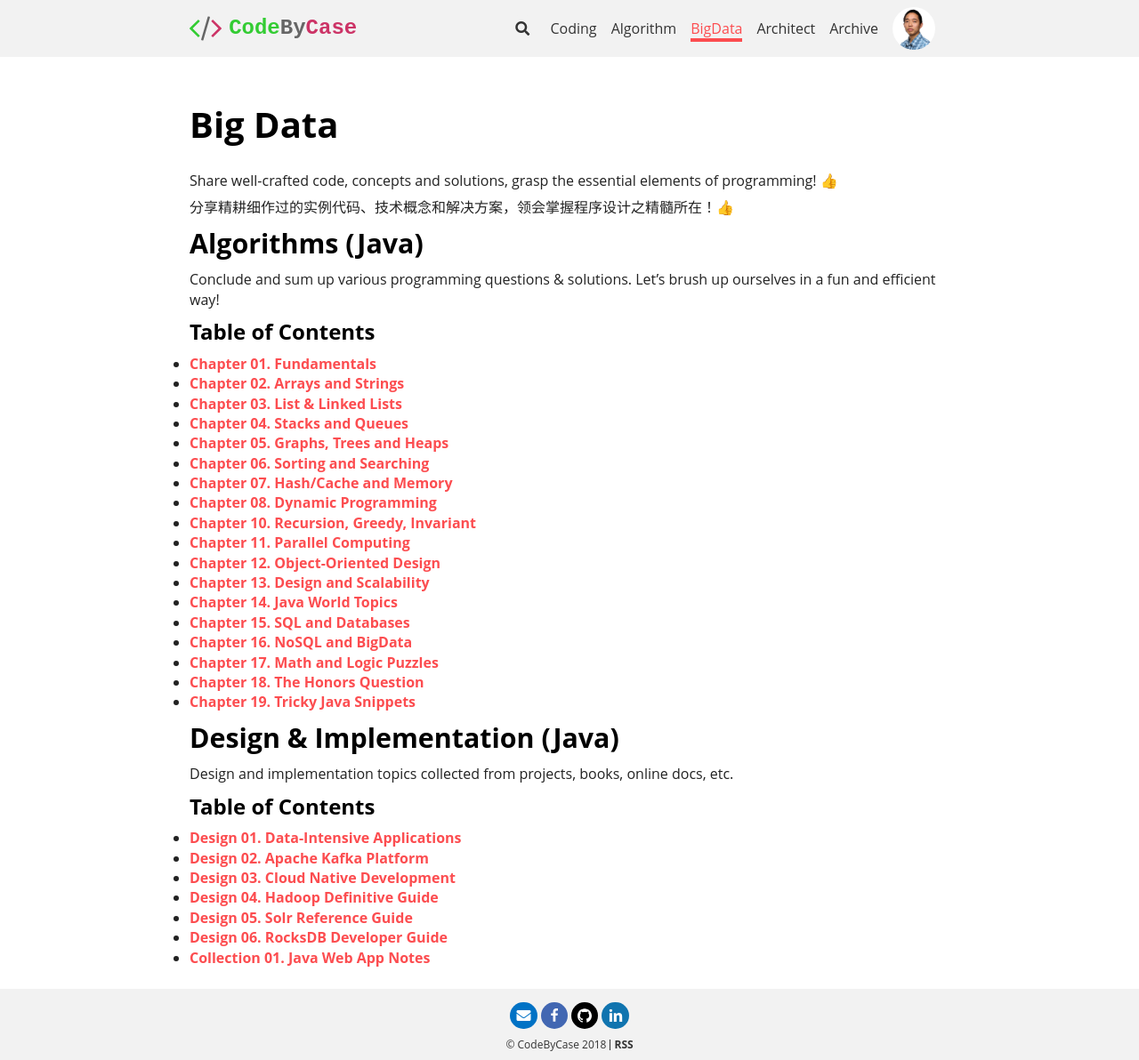
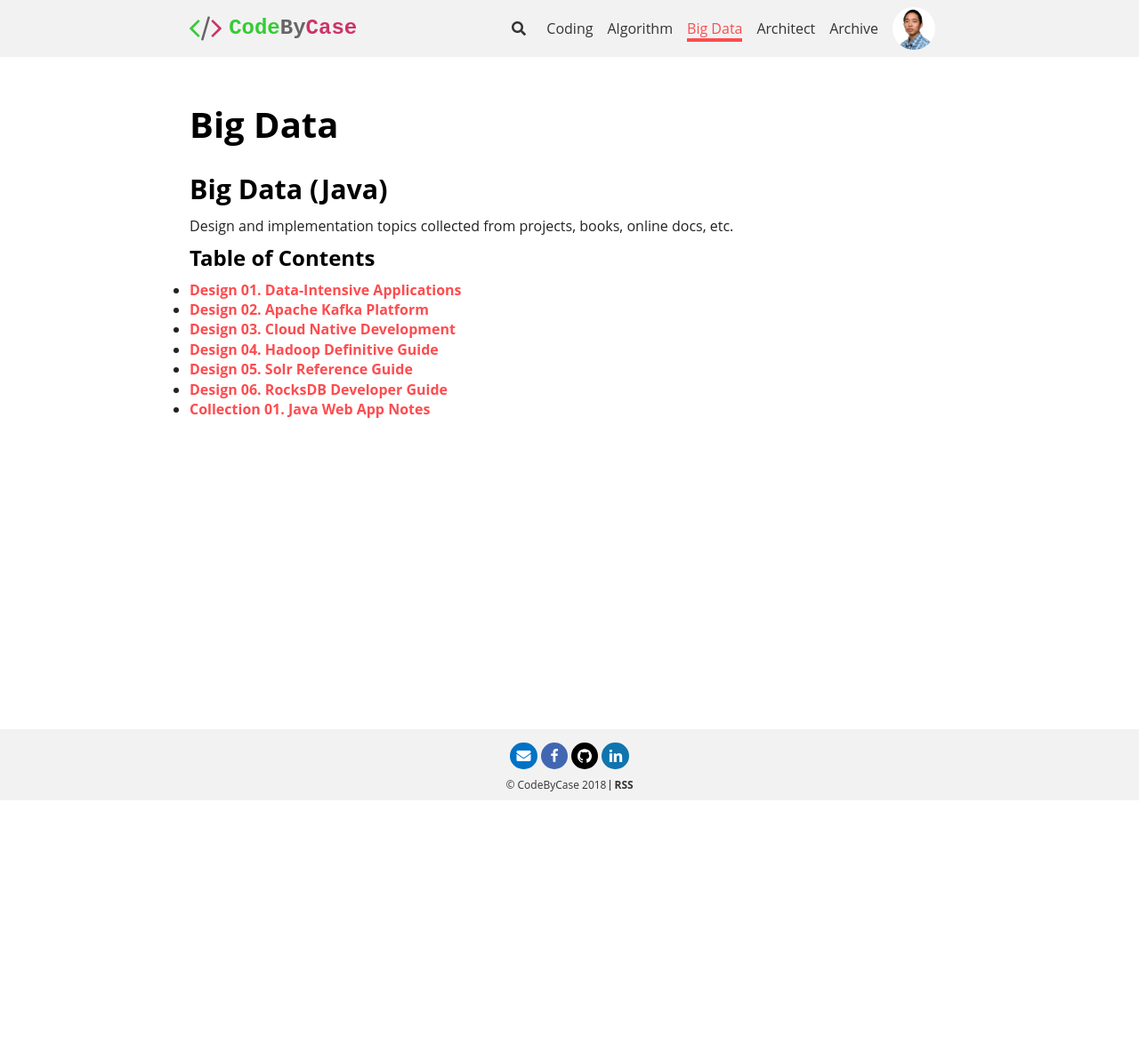
Before and after one commit to codebycase/codebycase.github.io, a Jekyll site: the page built from bigdata.md, in a window 1280 px wide. Shown: the whole page at 89% size. Built offline with Jekyll 4.4.1, drawn with Linux system fonts in a browser that asks for light colours; nearby versions of some CDN libraries; emoji names are drawn with the system emoji font; comment, search, counter and statistics services are not loaded; after the commit the page ends 900 px from its top, so only the background shows below that.

Commit message:
BigData to Big Data

```diff
--- a/_data/navigation.yml
+++ b/_data/navigation.yml
@@ -8,7 +8,7 @@ header:
       zh:       算法
     url:        /algorithm.html
   - titles:
-      en:       BigData
+      en:       Big Data
       zh:       大数据
     url:        /bigdata.html
   - titles:
--- a/algorithm.md
+++ b/algorithm.md
@@ -6,7 +6,7 @@ key: page-algorithm
 
 ## Algorithms (Java)
 
-Conclude and sum up various programming questions & solutions. Let's brush up ourselves in a fun and efficient way!
+Conclude and sum up various algorithm questions & solutions. Let's brush up ourselves in a fun and efficient way!
 
 ### Table of Contents
  - [Chapter 01. Fundamentals](/algorithms/2017/11/10/a01-fundamentals.html "Primitive, Bit Manipulation")
@@ -23,7 +23,7 @@ Conclude and sum up various programming questions & solutions. Let's brush up ou
  - [Chapter 13. Design and Scalability](/algorithms/2018/01/05/a13-design-and-scalability.html)
  - [Chapter 14. Java World Topics](/algorithms/2017/12/01/a14-java-world-topics.html "JVM, Effective Java")
  - [Chapter 15. SQL and Databases](/algorithms/2017/12/20/a15-sql-and-databases.html "RDBMS, Transaction")
- - [Chapter 16. NoSQL and BigData](/designs/2017/11/11/d01-data-intensive-applications.html "MapReduce, Hadoop")
+ - [Chapter 16. NoSQL and Big Data](/designs/2017/11/11/d01-data-intensive-applications.html "MapReduce, Hadoop")
  - [Chapter 17. Math and Logic Puzzles](/algorithms/2018/01/08/a17-math-and-logic-puzzles.html "Brainteaser, Probability")
  - [Chapter 18. The Honors Question](/algorithms/2018/03/10/a18-the-honors-question.html "Challenging, Intractability")
  - [Chapter 19. Tricky Java Snippets](/algorithms/2018/05/18/a19-tricky-java-snippets.html)
--- a/bigdata.md
+++ b/bigdata.md
@@ -4,35 +4,7 @@ title: Big Data
 key: page-bigdata
 ---
 
-Share well-crafted code, concepts and solutions, grasp the essential elements of programming! :+1:
-
-分享精耕细作过的实例代码、技术概念和解决方案，领会掌握程序设计之精髓所在！:+1:
-
-## Algorithms (Java)
-
-Conclude and sum up various programming questions & solutions. Let's brush up ourselves in a fun and efficient way!
-
-### Table of Contents
- - [Chapter 01. Fundamentals](/algorithms/2017/11/10/a01-fundamentals.html "Primitive, Bit Manipulation")
- - [Chapter 02. Arrays and Strings](/algorithms/2017/11/11/a02-arrays-and-strings.html)
- - [Chapter 03. List & Linked Lists](/algorithms/2018/02/25/a03-list-and-linked-lists.html)
- - [Chapter 04. Stacks and Queues](/algorithms/2017/11/15/a04-stacks-and-queues.html)
- - [Chapter 05. Graphs, Trees and Heaps](/algorithms/2017/11/25/a05-graphs-trees-heaps.html)
- - [Chapter 06. Sorting and Searching](/algorithms/2017/12/05/a06-sorting-and-searching.html)
- - [Chapter 07. Hash/Cache and Memory](/algorithms/2017/12/02/a07-hash-cache-memory.html)
- - [Chapter 08. Dynamic Programming](/algorithms/2017/11/15/a08-dynamic-programming.html)
- - [Chapter 10. Recursion, Greedy, Invariant](/algorithms/2018/03/01/a10-recursion-greedy-invariant.html)
- - [Chapter 11. Parallel Computing](/algorithms/2017/12/30/a11-parallel-computing.html "Thread, Lock, Timer")
- - [Chapter 12. Object-Oriented Design](/algorithms/2018/03/08/a12-object-oriented-design.html)
- - [Chapter 13. Design and Scalability](/algorithms/2018/01/05/a13-design-and-scalability.html)
- - [Chapter 14. Java World Topics](/algorithms/2017/12/01/a14-java-world-topics.html "JVM, Effective Java")
- - [Chapter 15. SQL and Databases](/algorithms/2017/12/20/a15-sql-and-databases.html "RDBMS, Transaction")
- - [Chapter 16. NoSQL and BigData](/designs/2017/11/11/d01-data-intensive-applications.html "MapReduce, Hadoop")
- - [Chapter 17. Math and Logic Puzzles](/algorithms/2018/01/08/a17-math-and-logic-puzzles.html "Brainteaser, Probability")
- - [Chapter 18. The Honors Question](/algorithms/2018/03/10/a18-the-honors-question.html "Challenging, Intractability")
- - [Chapter 19. Tricky Java Snippets](/algorithms/2018/05/18/a19-tricky-java-snippets.html)
-
-## Design & Implementation (Java)
+## Big Data (Java)
 
 Design and implementation topics collected from projects, books, online docs, etc.
 
--- a/coding.md
+++ b/coding.md
@@ -27,7 +27,7 @@ Conclude and sum up various programming questions & solutions. Let's brush up ou
  - [Chapter 13. Design and Scalability](/algorithms/2018/01/05/a13-design-and-scalability.html)
  - [Chapter 14. Java World Topics](/algorithms/2017/12/01/a14-java-world-topics.html "JVM, Effective Java")
  - [Chapter 15. SQL and Databases](/algorithms/2017/12/20/a15-sql-and-databases.html "RDBMS, Transaction")
- - [Chapter 16. NoSQL and BigData](/designs/2017/11/11/d01-data-intensive-applications.html "MapReduce, Hadoop")
+ - [Chapter 16. NoSQL and Big Data](/designs/2017/11/11/d01-data-intensive-applications.html "MapReduce, Hadoop")
  - [Chapter 17. Math and Logic Puzzles](/algorithms/2018/01/08/a17-math-and-logic-puzzles.html "Brainteaser, Probability")
  - [Chapter 18. The Honors Question](/algorithms/2018/03/10/a18-the-honors-question.html "Challenging, Intractability")
  - [Chapter 19. Tricky Java Snippets](/algorithms/2018/05/18/a19-tricky-java-snippets.html)
```
Also changed, not shown: architect.md (+1 -29 lines).
